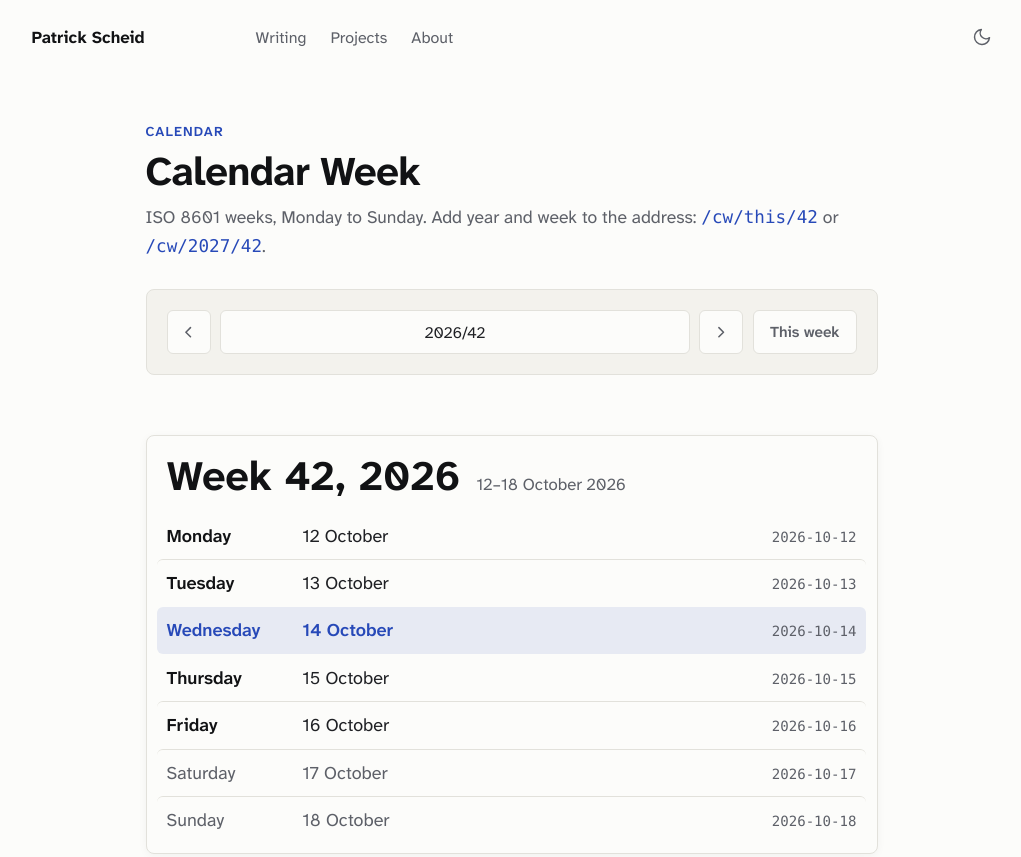
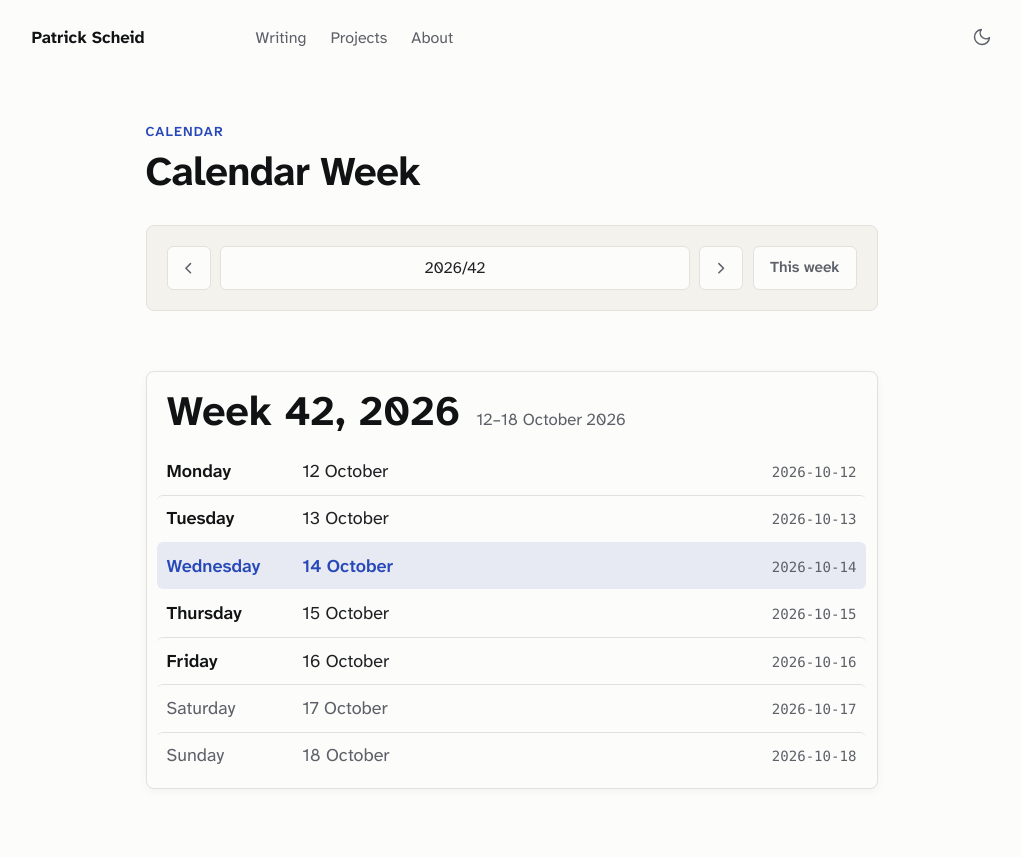
Before and after one commit to pscheid92/pscheid92.github.io, an Astro site: page /cw in a window 1280 px wide. Shown: the top 857 px of the page, without its empty margins (121-1142 px from the left). Built offline with nearby package versions, Linux system fonts and the light colour scheme; Astro itself is replaced by a stand-in of ours.

Commit message:
Drop the intro line from the calendar week page

```diff
--- a/src/pages/cw.astro
+++ b/src/pages/cw.astro
@@ -11,10 +11,6 @@ import Layout from '../layouts/Layout.astro';
         <div class="cw-header">
             <p class="eyebrow">Calendar</p>
             <h1 id="cw-title">Calendar Week</h1>
-            <p class="tagline">
-                ISO 8601 weeks, Monday to Sunday. Add year and week to the address:
-                <a href="/cw/this/42"><code>/cw/this/42</code></a> or <a href="/cw/2027/42"><code>/cw/2027/42</code></a>.
-            </p>
         </div>
 
         <form class="controls" id="cw-form" autocomplete="off">
@@ -201,14 +197,9 @@ import Layout from '../layouts/Layout.astro';
     }
 
     .cw-header h1 {
-        margin-bottom: 0.4rem;
+        margin-bottom: 0;
     }
 
-    .tagline {
-        margin: 0;
-        color: var(--color-text-muted);
-        font-size: 1.1rem;
-    }
 
     .controls {
         display: grid;
```
